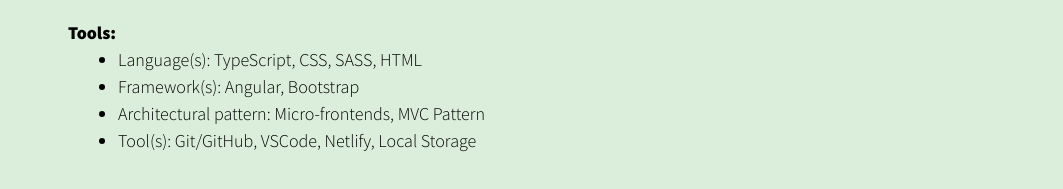
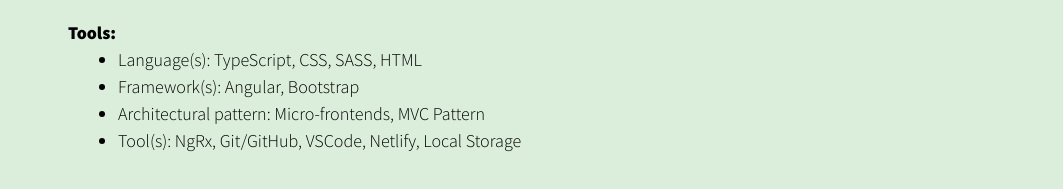
Before and after one commit to ThiiLuu79/theminh-portfolio, a React (Create React App) app: page /Personals in a window 1280 px wide. Shown: the part 2820-3009 px from the top of the page, without its empty margins (108-1171 px from the left). Built offline with nearby package versions, Linux system fonts and the light colour scheme.

Commit message:
Updated constants
Revert "Updated constants"

This reverts commit 1bd537ff62aa279b9d8262eb6519bb4ef5b1c5ba.

Revert "Revert "Updated constants""

This reverts commit 53ea3460b055c62d380ef8d7fe8dd566d42d4f69.

v

```diff
--- a/src/i18n/personalsConstants_en.js
+++ b/src/i18n/personalsConstants_en.js
@@ -50,7 +50,7 @@
         "Language(s): TypeScript, CSS, SASS, HTML",
         "Framework(s): Angular, Bootstrap",
         "Architectural pattern: Micro-frontends, MVC Pattern",
-        "Tool(s): Git/GitHub, VSCode, Netlify, Local Storage"
+        "Tool(s): NgRx, Git/GitHub, VSCode, Netlify, Local Storage"
     ],
     imgAlt: "tododue"
 };
--- a/src/i18n/personalsConstants_fr.js
+++ b/src/i18n/personalsConstants_fr.js
@@ -50,7 +50,7 @@
         "Language(s): TypeScript, CSS, SASS, HTML",
         "Framework(s): Angular, Bootstrap",
         "Architecture: Micro-frontends, Patron MVC",
-        "Outil(s): Git/GitHub, VSCode, Netlify, Local Storage"
+        "Outil(s): NgRx, Git/GitHub, VSCode, Netlify, Local Storage"
     ],
     imgAlt: "tododue"
 };
```
